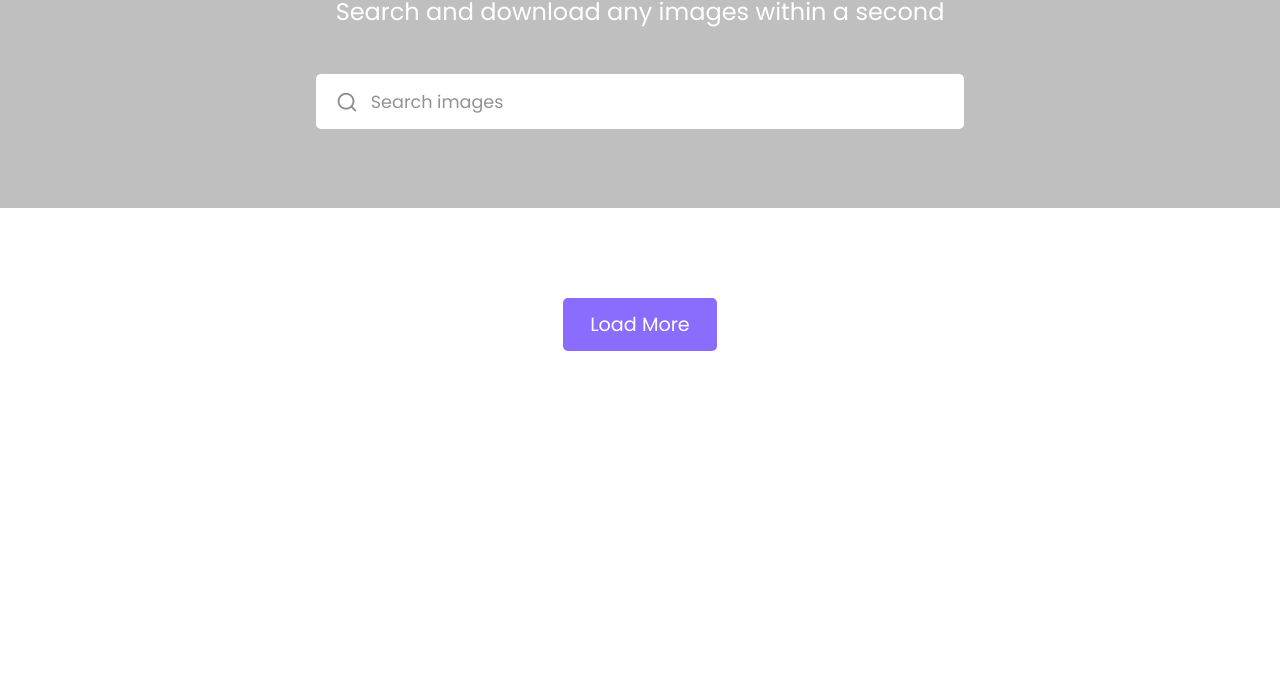
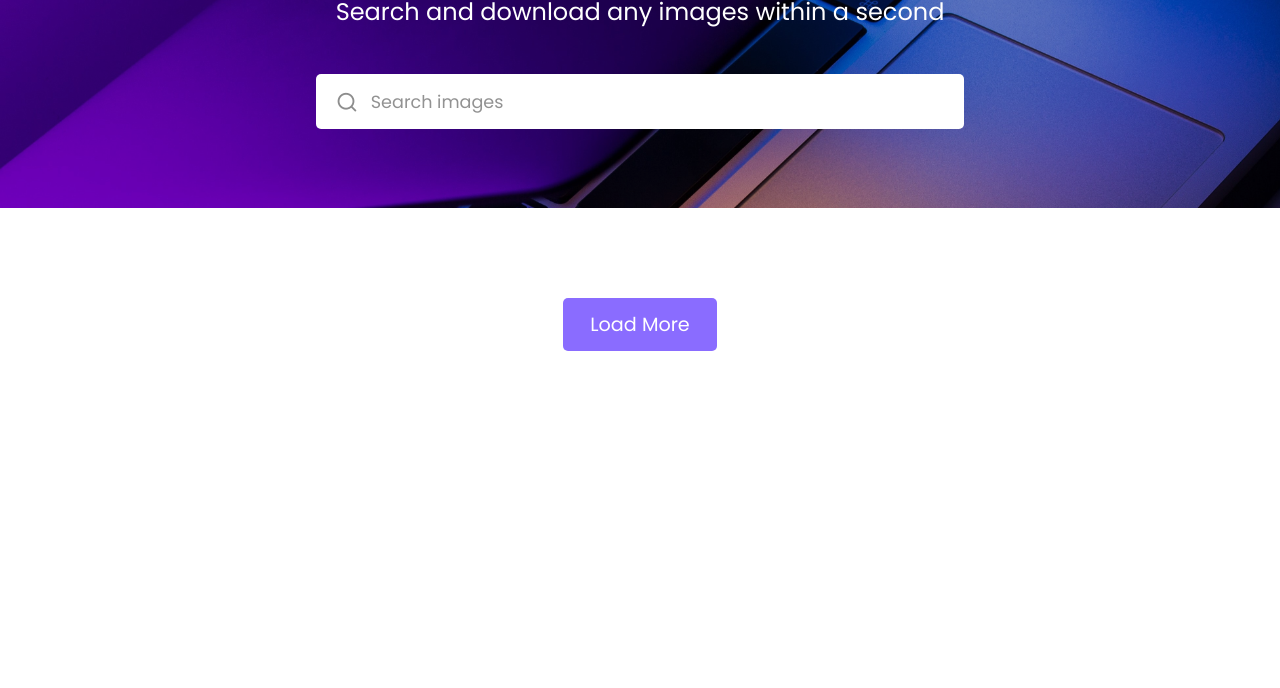
Before and after one commit to gittanyaa/imagify, a plain HTML site: page index.html in a window 1280 px wide. Shown: the part 112-800 px from the top of the page. Drawn offline with nearby package versions, Linux system fonts and the light colour scheme.

Commit message:
Update index.html

```diff
--- a/index.html
+++ b/index.html
@@ -27,7 +27,7 @@
       </div>
     </div>
     <section class="search">
-      <img src="./images/search-img.jpg" alt="search-img">
+      <img src="search-img.jpg" alt="search-img">
       <div class="content">
         <h1>Image Gallery with JavaScript</h1>
         <p>Search and download any images within a second</p>
```
